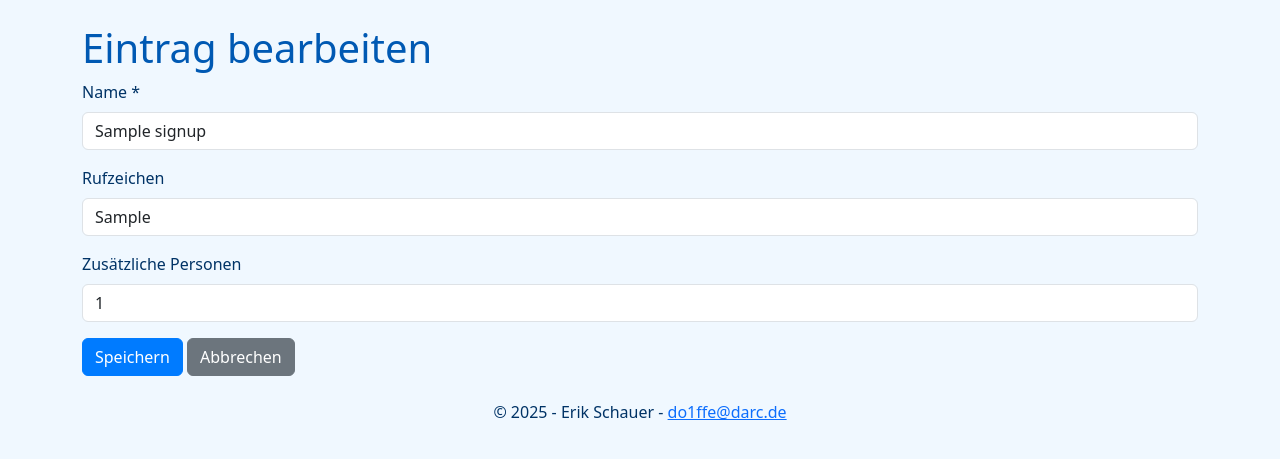
After one commit to DO1FFE/weihnachtsessen-anmeldung, a Flask app: template templates/edit.html in a window 1280 px wide. The commit adds this page. Shown: the top 459 px of the page. Run offline with Flask 3, Linux system fonts and the light colour scheme; the template is opened without the code that fills it: values that come from a table or form of the project are taken from there, others are empty; tables that the repository leaves empty hold one stand-in row (values such as "Sample post").

Commit message:
Add admin editing and deletion

```diff
--- a/app.py
+++ b/app.py
@@ -91,6 +91,35 @@ def admin():
     total = total_persons()
     return render_template('admin.html', signups=signups, total_persons=total)
 
+
+@app.route('/admin/delete/<int:signup_id>', methods=['POST'])
+@requires_auth
+def delete_signup(signup_id: int):
+    """Delete a signup entry."""
+    signup = Signup.query.get_or_404(signup_id)
+    db.session.delete(signup)
+    db.session.commit()
+    return redirect(url_for('admin'))
+
+
+@app.route('/admin/edit/<int:signup_id>', methods=['GET', 'POST'])
+@requires_auth
+def edit_signup(signup_id: int):
+    """Edit an existing signup."""
+    signup = Signup.query.get_or_404(signup_id)
+    if request.method == 'POST':
+        signup.name = request.form.get('name')
+        signup.callsign = request.form.get('callsign')
+        additional = request.form.get('additional', '0')
+        try:
+            additional = int(additional)
+        except ValueError:
+            additional = 0
+        signup.additional = max(0, min(5, additional))
+        db.session.commit()
+        return redirect(url_for('admin'))
+    return render_template('edit.html', signup=signup)
+
 if __name__ == '__main__':
     # Listen on all interfaces to make the application reachable from outside
     # the container or local machine. The port is changed to 8086 instead of
--- /dev/null
+++ b/templates/edit.html
@@ -0,0 +1,20 @@
+{% extends "base.html" %}
+{% block content %}
+<h1>Eintrag bearbeiten</h1>
+<form method="post">
+  <div class="mb-3">
+    <label for="name" class="form-label">Name *</label>
+    <input type="text" id="name" name="name" class="form-control" value="{{ signup.name }}" required>
+  </div>
+  <div class="mb-3">
+    <label for="callsign" class="form-label">Rufzeichen</label>
+    <input type="text" id="callsign" name="callsign" class="form-control" value="{{ signup.callsign }}">
+  </div>
+  <div class="mb-3">
+    <label for="additional" class="form-label">Zusätzliche Personen</label>
+    <input type="number" id="additional" name="additional" class="form-control" min="0" max="5" value="{{ signup.additional }}">
+  </div>
+  <button type="submit" class="btn btn-primary">Speichern</button>
+  <a href="{{ url_for('admin') }}" class="btn btn-secondary">Abbrechen</a>
+</form>
+{% endblock %}
```
Also changed, not shown: templates/admin.html (+7 -0 lines).
